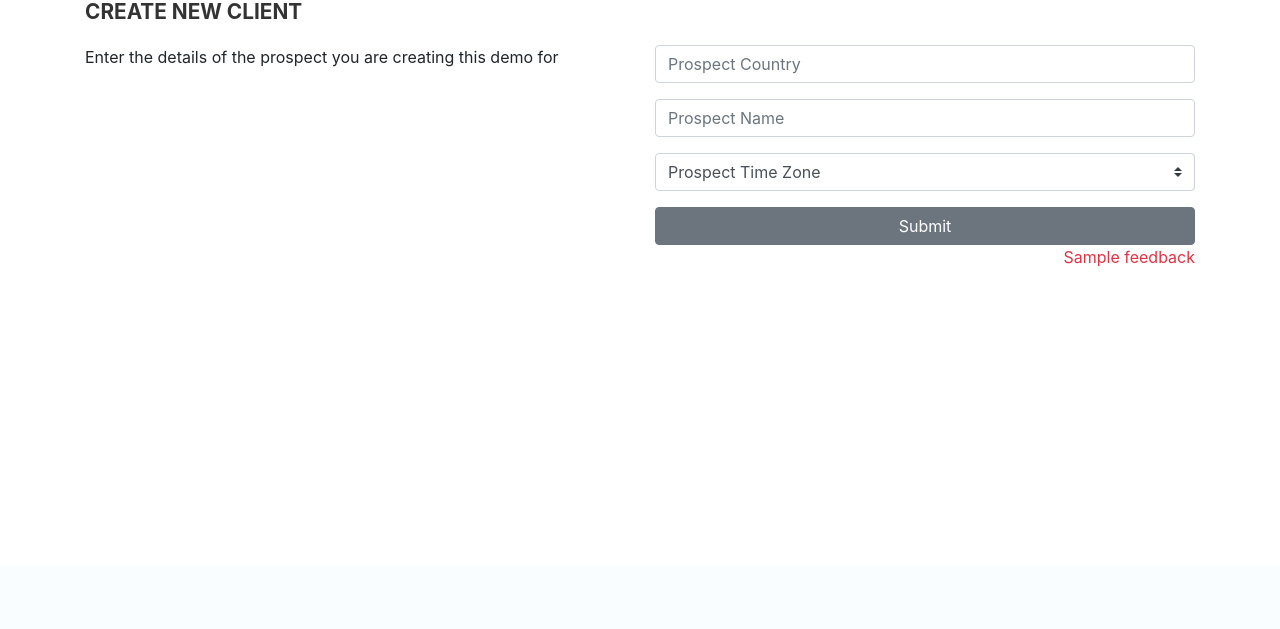
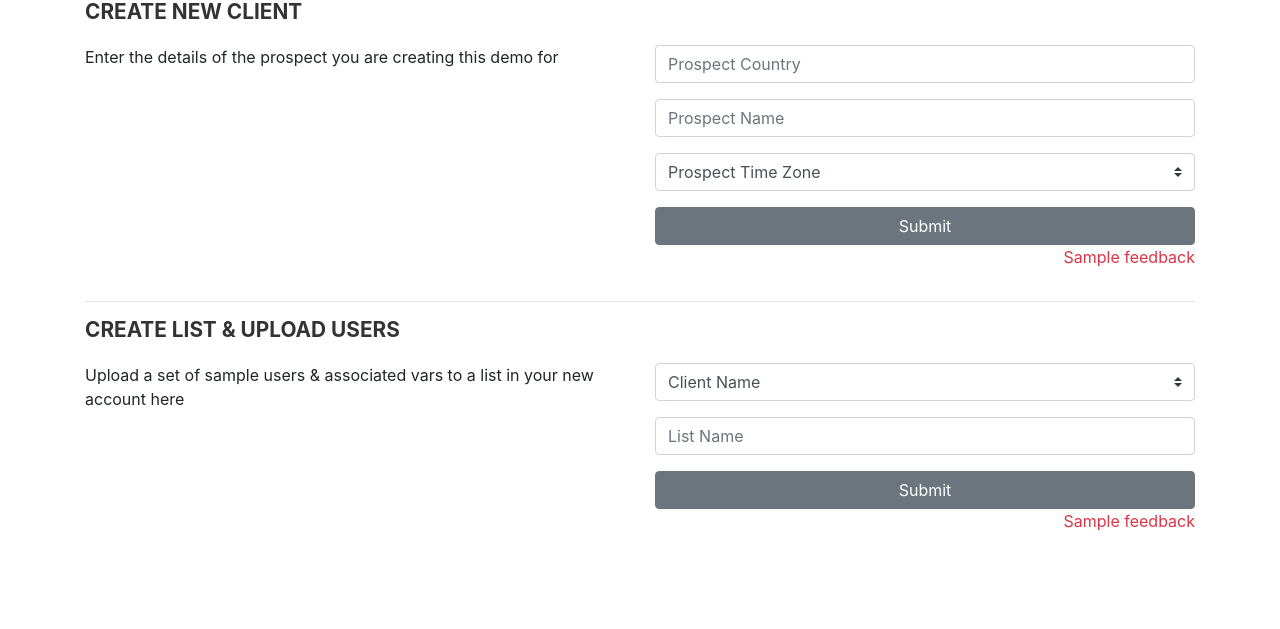
Before and after one commit to jashton01/flask_tutorial_3, a Flask app: template app/templates/public/client_create.html in a window 1280 px wide. Shown: the part 234-863 px from the top of the page. Before the commit the page ends 501 px from the top, so only its background shows below. Run offline with Flask 2, Linux system fonts and the light colour scheme; the template is opened without the code that fills it: most values are stand-ins (such as "Sample title", 1, 10 or a date in 2020); some libraries are stand-ins or nearby versions.

Commit message:
Add Lists Form

```diff
--- a/app/templates/public/client_create.html
+++ b/app/templates/public/client_create.html
@@ -1,6 +1,6 @@
 {% extends "public/templates/cm_template.html" %}
 
-{% block title %}CM Client Creation Tool{% endblock %}
+{% block title %}CM Demo Creation Tool{% endblock %}
 
 {% block main %}
 
@@ -34,6 +34,36 @@
          {% endif %}
       </form>
    </div>
+
+
+   <hr>
+   <div class="row">
+        <div class="col-lg-6 col-md-6 col-sm-12">
+           <h3 class="feature-title">Create List & Upload Users</h3>
+           <p>Upload a set of sample users & associated vars to a list in your new account here</p>
+
+        </div>
+        <form id="client_creator" class="col-lg-6 col-md-6 col-sm-12" action="/list_create" method="POST">
+           <h3 class="feature-title">&nbsp</h3>
+           <div class="form-group">
+             <select class="custom-select" name="client_selector">
+                <option selected>Client Name</option>
+                {% for key in clients_and_ids %}
+                <option value="{{ clients_and_ids[key] }}">{{ key }}</option>
+                {% endfor %}
+              </select>
+            </div>
+           <div class="form-group">
+              <input type="text" class="form-control" placeholder="List Name" name="list_name" id="list_name">
+           </div>
+           <input type="submit" class="btn btn-secondary btn-block" value="Submit" name="">
+           {% if feedback %}
+           <p class="text-danger float-right">{{ feedback }}</p>
+           {% endif %}
+        </form>
+     </div>
+
+
 </div>
 
 {% endblock %}
```
Also changed, not shown: app/views.py (+19 -1 lines).
